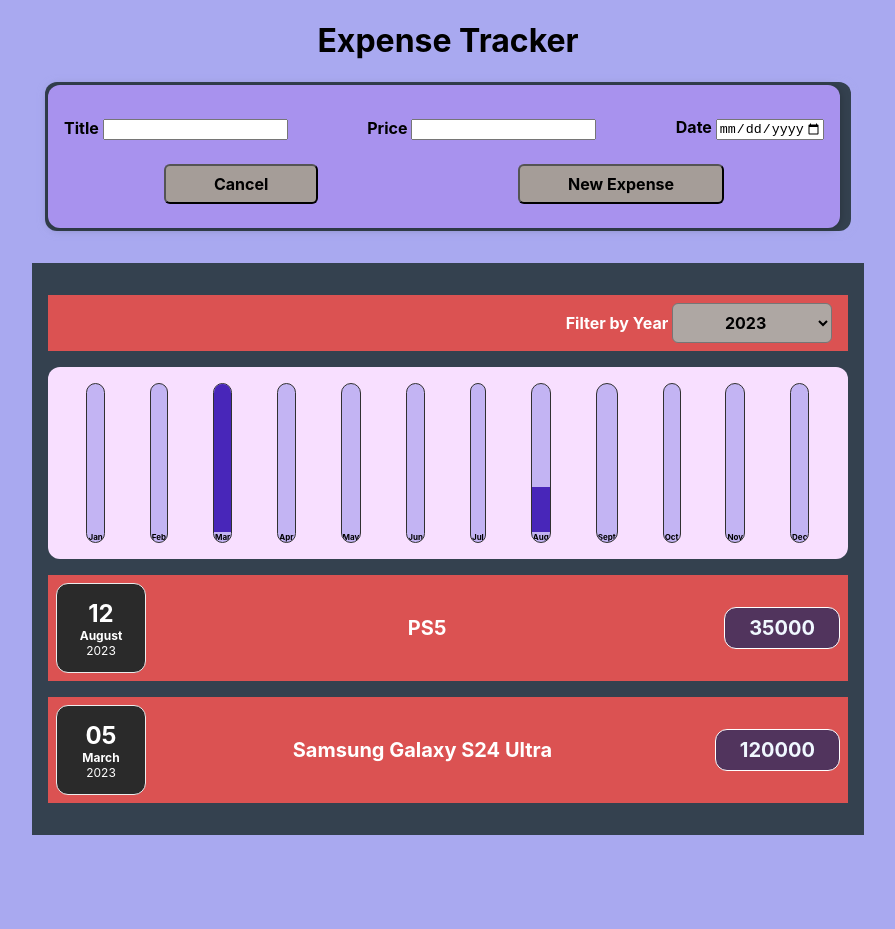
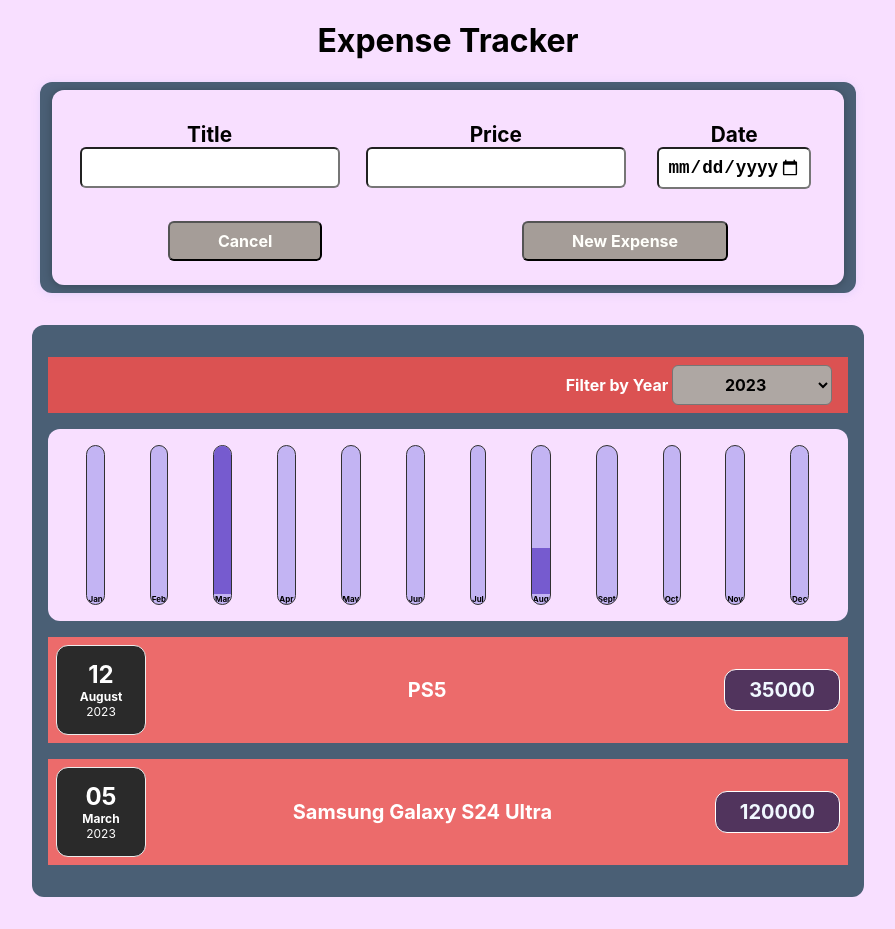
Before and after one commit to RohitHattimare/expense-manager, a React (Create React App) app: page / in a window 1280 px wide. Both pictures are taken after a click on the button "Add New Expense". Shown: the whole page, without its empty margins (192-1087 px from the left). Before the commit the page ends 867 px from the top, so only its background shows below. Built offline with nearby package versions, Linux system fonts and the light colour scheme.

Commit message:
Button UI Updated

```diff
--- a/src/Components/Chart/ChartBar.css
+++ b/src/Components/Chart/ChartBar.css
@@ -18,7 +18,7 @@
 }
 
 .chart-bar__fill {
-    background-color: #4826b9;
+    background-color: #765bcf;
     width: 100%;
     transition: all 0.3s ease-out;
 }
--- a/src/Components/Expense.css
+++ b/src/Components/Expense.css
@@ -1,8 +1,8 @@
 .expenses {
     padding: 1rem;
-    background-color: rgb(52, 65, 79);
+    background-color: #4a5f75;
     margin: 2rem auto;
     width: 50rem;
     max-width: 95%;
-
+    border-radius: 12px;
 }
--- a/src/Components/Expense/ExpenseItem.css
+++ b/src/Components/Expense/ExpenseItem.css
@@ -4,7 +4,7 @@
     align-items: center;
     padding: 0.5rem;
     margin: 1rem 0;
-    background-color: #db5252;
+    background-color: #ec6b6b;
   }
 
   .expense-item__description {
--- a/src/Components/NewExpense/NewExpForm.css
+++ b/src/Components/NewExpense/NewExpForm.css
@@ -4,7 +4,7 @@
 }
 
 .newExpense_form{
-    background-color: #a892ee;
+    background-color: #f8dfff;
     padding: 1rem;
     width: 50rem;
     max-width: 95%;
@@ -20,10 +20,17 @@
     justify-content: space-between;
     margin: 1rem 0;
 }
-
+.expenses-filter_form input {
+    font-size:1.1rem;
+    font-weight: bold;
+    border-radius: 6px;
+    margin-bottom: 0.5rem;
+    padding: 0.5rem 0.5rem;
+}
 .expenses-filter_form label {
     font-weight: bold;
     border-radius: 6px;
+    font-size:1.3rem;
     margin-bottom: 0.5rem;
 }
 
@@ -41,9 +48,16 @@
 }
 
 .newExpense_action button{
-    background-color: rgb(148, 141, 137);
+    background-color: rgb(197, 181, 171);
     font: inherit;
+    font-size: 2rem;
     padding: 0.1rem 3rem;
     font-weight: bold;
     border-radius: 6px;
 }
+
+.newExpense_action button:hover{
+    transform: translateY(-2px);
+    transition: transform 0.2s;
+    box-shadow: 0 2px 30px rgb(133, 116, 134);
+}
--- a/src/Components/NewExpense/NewExpForm.js
+++ b/src/Components/NewExpense/NewExpForm.js
@@ -53,15 +53,34 @@
             <div className="expenses-filter__control">
                 <div className="expenses-filter_form">
                     <label>Title </label>
-                    <input type="text" required onChange={setTitleHandler} name="title" value={newData.title} />
+                    <input
+                        type="text"
+                        required
+                        onChange={setTitleHandler}
+                        name="title"
+                        value={newData.title} />
                 </div>
                 <div className="expenses-filter_form">
                     <label >Price </label>
-                    <input type="number" required min='0' step='1' name="price" onChange={setPriceHandler} value={newData.amount} />
+                    <input
+                        type="number"
+                        required min='0'
+                        step='1'
+                        name="price"
+                        onChange={setPriceHandler}
+                        value={newData.amount}
+                        />
                 </div>
                 <div className="expenses-filter_form">
                     <label >Date </label>
-                    <input type="date" requiredname="date" min="2019-02-14" max="2023-10-04" onChange={setDateHandler} value={newData.date} />
+                    <input
+                        type="date"
+                        required
+                        name="date"
+                        min="2019-02-14"
+                        max="2023-10-04"
+                        onChange={setDateHandler}
+                        value={newData.date} />
                 </div>
             </div>
             <div className="newExpense_action">
--- a/src/Components/NewExpense/NewExpense.css
+++ b/src/Components/NewExpense/NewExpense.css
@@ -1,6 +1,8 @@
 .new-expense_wrapper{
-background-color: #34414f;
-    padding: 0.2rem;
+    display: flex;
+    justify-content: space-around;
+    background-color: #4a5f75;
+    padding: 0.5rem;
     margin: 1rem auto;
     width: 50rem;
     max-width: 95%;
@@ -11,6 +13,7 @@
 
 .new-expense_wrapper button{
     background-color: rgb(165, 157, 152);
+    color: rgb(255, 255, 251);
     font: inherit;
     padding: 0.5rem 3rem;
     margin:0.5rem 0rem;
@@ -18,3 +21,9 @@
     border-radius: 6px;
 
 }
+
+.new-expense_wrapper button:hover{
+    transform: translateY(-2px);
+    transition: transform 0.2s;
+    box-shadow: 0 2px 30px rgba(183, 168, 184, 0.767);
+}
--- a/src/index.css
+++ b/src/index.css
@@ -5,7 +5,7 @@
     sans-serif;
   -webkit-font-smoothing: antialiased;
   -moz-osx-font-smoothing: grayscale;
-  background-color: #a9a9f0;
+  background-color: #f8dfff;
 }
 
 code {
```
